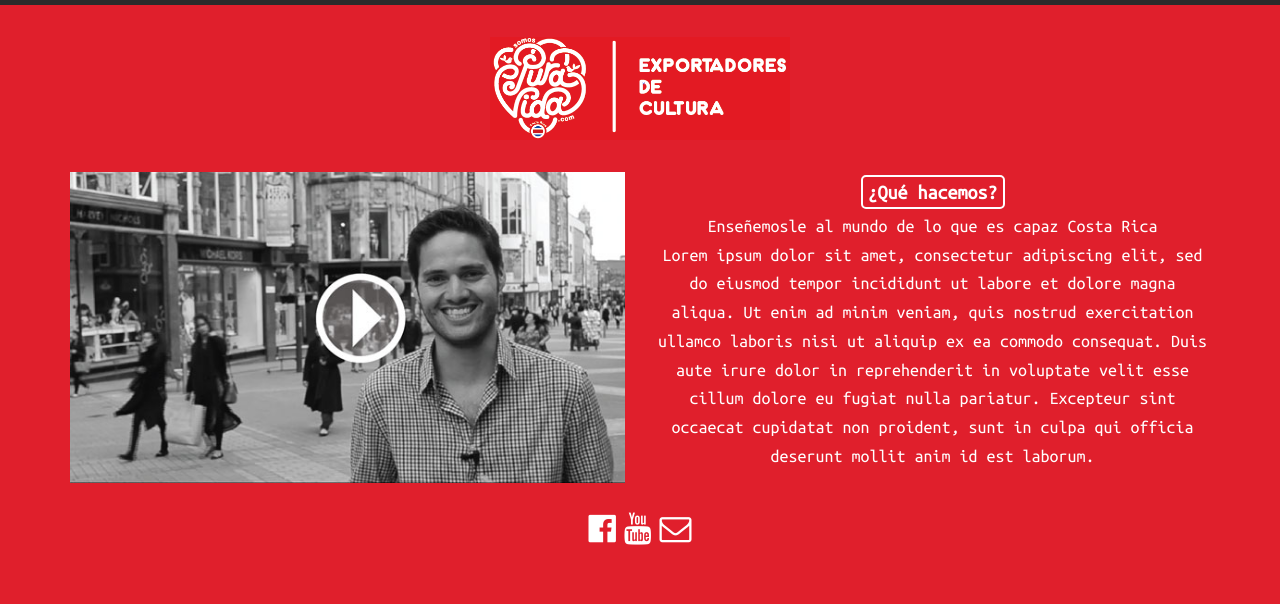
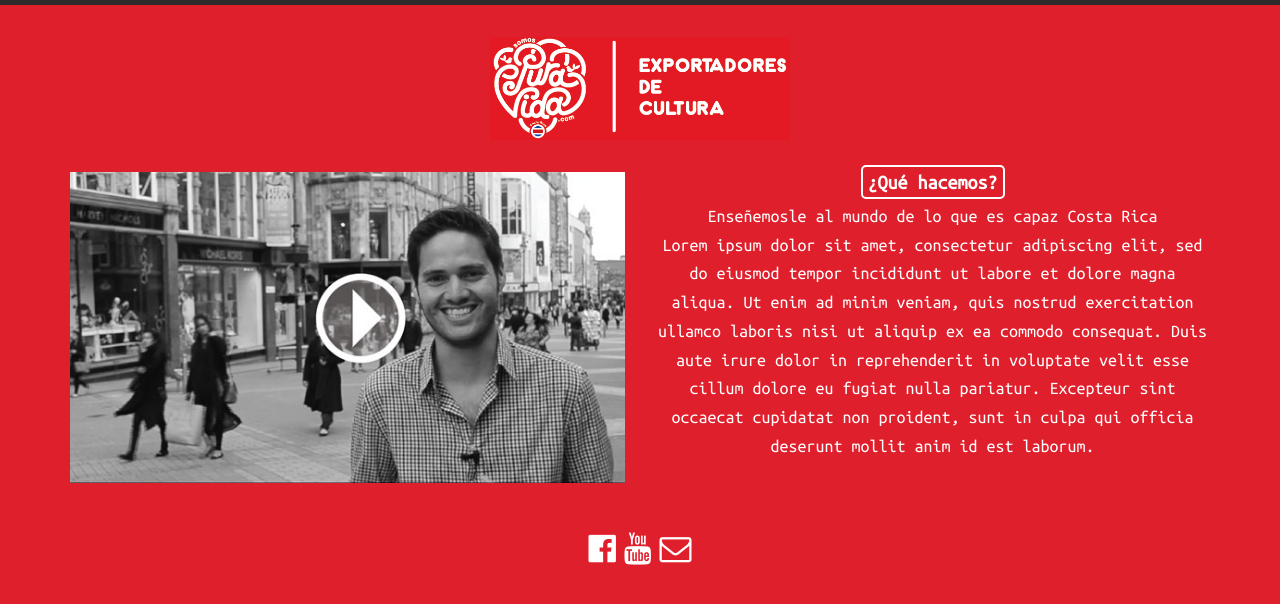
Before and after one commit to lucachaco/somospuravida-legacy, a Jekyll site: the page built from index.html, in a window 1280 px wide. Shown: the top 604 px of the page. Built offline with Jekyll 4.4.1, drawn with Linux system fonts in a browser that asks for light colours; nearby versions of some CDN libraries.

Commit message:
Fix margin.

```diff
--- a/_layouts/default.html
+++ b/_layouts/default.html
@@ -43,12 +43,12 @@
 
 <div class="container">
     <div class="row" style="margin-bottom: 30px;">
-        <div class="col-md-6">
+        <div class="col-md-6" style="margin-bottom: 20px;">
             <img src="/assets/img/video-screen.jpg" alt="Manifiesto Somos Pura vida"
                  data-video="http://www.youtube.com/embed/xBeApsQLjDk?autoplay=1" style="cursor: pointer;">
         </div>
         <div class="col-md-6" style="text-align: center; color: white;">
-            <div style="margin-bottom: 10px;margin-top: 10px;">
+            <div style="margin-bottom: 10px;">
             <span style="border:2px solid white; padding: 5px 5px 5px 5px; border-radius: 5px; font-size: 20px; font-weight: 600;">
                 ¿Qué hacemos?
             </span>
```
